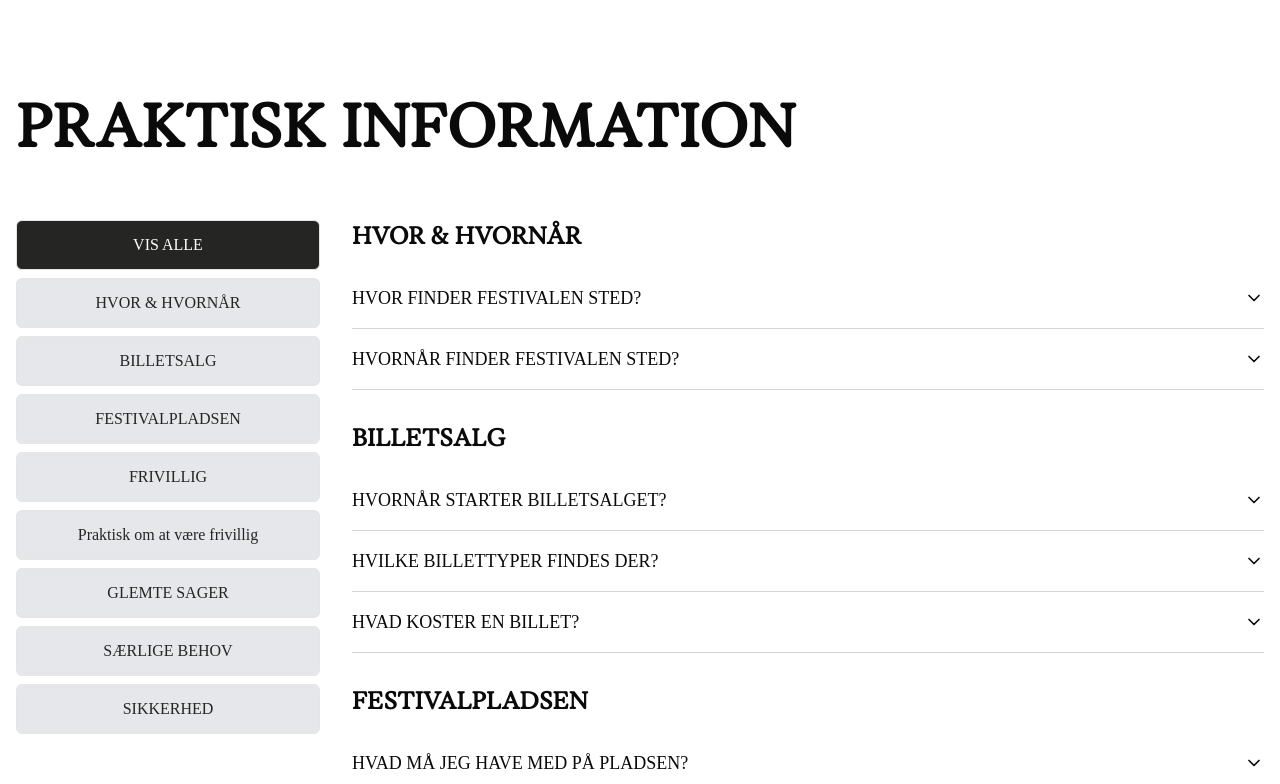
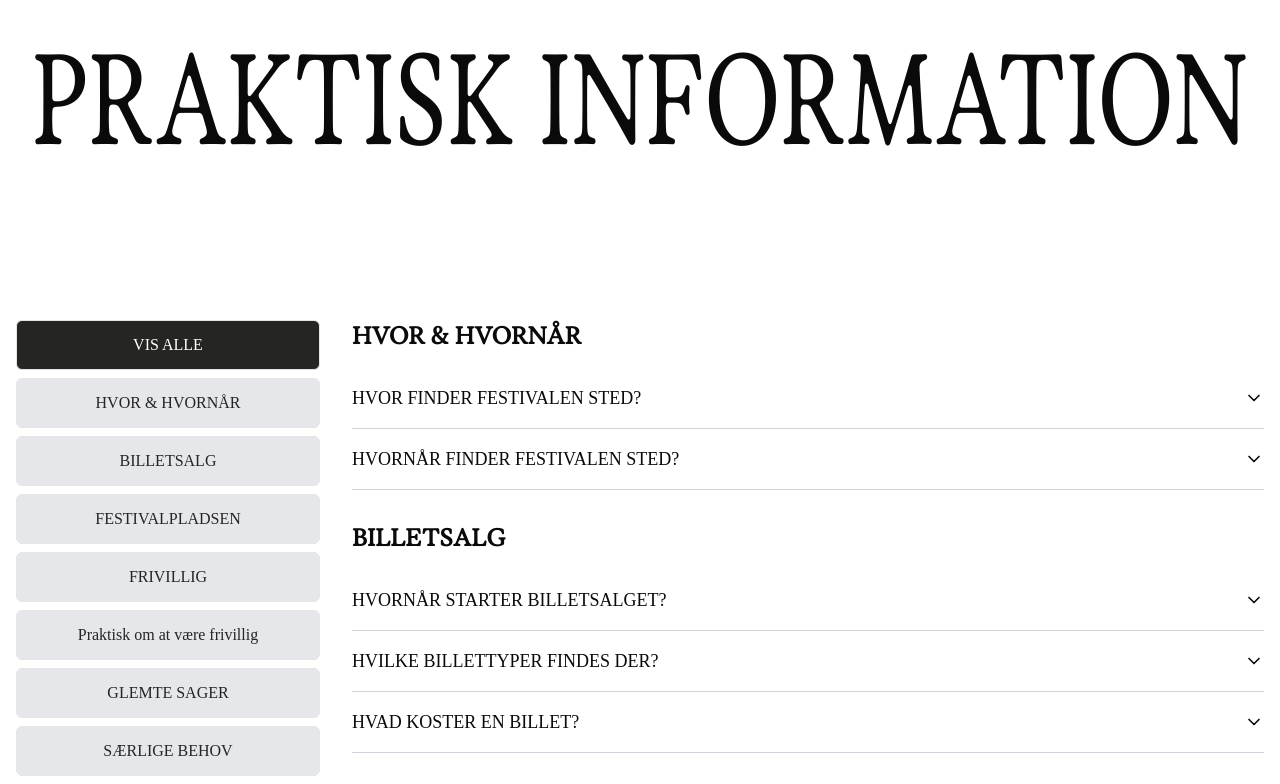
Before and after one commit to axwii/sydforsolenDemo, a Next.js app: page /praktisk in a window 1280 px wide. Shown: the top 784 px of the page. Built offline with nearby package versions, Linux system fonts and the light colour scheme.

Commit message:
Add PageTitle component and integrate it into multiple pages for improved title display

```diff
--- /dev/null
+++ b/src/app/components/PageTitle.tsx
@@ -0,0 +1,24 @@
+interface PageTitleProps {
+  title: string;
+}
+
+export default function PageTitle({ title }: PageTitleProps) {
+  return (
+    <div className="w-full py-8 md:py-12 text-center">
+      <svg viewBox="0 0 1000 100" className="w-full h-auto max-h-[100px] md:max-h-[150px]" aria-label={title}>
+        <text
+          x="50%"
+          y="50%"
+          dominantBaseline="middle"
+          textAnchor="middle"
+          className="font-exposure uppercase fill-current"
+          style={{ fontSize: '100px' }} // This base size is scaled by the SVG's responsive sizing
+          textLength="950" // Adjusts text to fill 95% of the SVG width
+          lengthAdjust="spacingAndGlyphs"
+        >
+          {title}
+        </text>
+      </svg>
+    </div>
+  );
+}
--- a/src/app/frivillig/page.tsx
+++ b/src/app/frivillig/page.tsx
@@ -1,16 +1,18 @@
 import FaqCategory from '../components/FaqCategory';
 import { faqData } from '../../lib/faqData';
 import Image from 'next/image';
+import PageTitle from '../components/PageTitle';
 
 export default function FrivilligPage() {
   const frivilligFaq = faqData.find(category => category.id === 'praktisk-frivillig');
 
   return (
     <div>
+      <PageTitle title="Frivillig" /> {/* Added PageTitle component */}
       {/* Section 1: Title, intro text, buttons - with container */}
       <div className="container mx-auto px-4 py-8">
         <section className="mb-12">
-          <h1 className="text-4xl font-bold mb-4 font-exposure">FRIVILLIG</h1> {/* Changed H1 text */}
+          <h1 className="text-4xl font-bold mb-4 font-exposure">Bliv frivillig på Syd For Solen</h1> {/* Changed H1 text */}
           <p className="mb-6 text-lg max-w-2xl ">
             Vi glæder os til - sammen med dig – at skabe en helt fantastisk festival i Valbyparken, for såvel publikum, artister, medarbejdere, og selvfølgelig også for dig som frivillig. Udover at være del af et stærkt fællesskab, får du en gratis billet til en af festival-dagene for hver vagt, du tager. Du får også en t-shirt, en drikkedunk og selvfølgelig forplejning under vagten.
           </p>
--- a/src/app/galleri/page.tsx
+++ b/src/app/galleri/page.tsx
@@ -4,6 +4,7 @@ import { useLayoutEffect, useRef } from "react";
 import { gsap } from "gsap";
 import { ScrollTrigger } from "gsap/ScrollTrigger";
 import GalleryImageSection from "../components/GalleryImageSection";
+import PageTitle from "../components/PageTitle"; // Added import
 
 gsap.registerPlugin(ScrollTrigger);
 
@@ -58,6 +59,7 @@ export default function ParallaxScroll() {
 
     return (
         <section className="min-h-screen bg-gradient-to-br from-gray-800 via-white to-gray-800">
+            <PageTitle title="Galleri" /> {/* Added PageTitle component */}
             <div className="min-h-screen py-20">
                 <div className="ml-[10vw]">
                     <h1 ref={title1} className="m-0 text-[5vw] leading-[5vw] uppercase font-exposure">Gallery</h1>
--- a/src/app/musik/page.tsx
+++ b/src/app/musik/page.tsx
@@ -7,8 +7,9 @@ import 'swiper/css/navigation';
 import 'swiper/css/pagination';
 import ArtistPopup from '../components/ArtistPopup';
 import DayProgramSection from '../components/DayProgramSection';
-import type { Artist, DayData } from '../../lib/musicData'; // Updated import path
-import { musicProgram as initialMusicProgram } from '../../lib/musicData'; // Import placeholder data
+import type { Artist, DayData } from '../../lib/musicData';
+import { musicProgram as initialMusicProgram } from '../../lib/musicData';
+import PageTitle from '../components/PageTitle';
 
 export default function Music() {
   const [selectedArtist, setSelectedArtist] = useState<Artist | null>(null);
@@ -38,6 +39,7 @@ export default function Music() {
 
   return (
     <div className="space-y-0 relative">
+      <PageTitle title="Musik" /> {/* Added PageTitle component */}
       {programData.map((dayData: DayData) => (
         <DayProgramSection key={dayData.day} dayData={dayData} onArtistClick={openPopup} />
       ))}
--- a/src/app/partnere/page.tsx
+++ b/src/app/partnere/page.tsx
@@ -1,4 +1,5 @@
 import Image from "next/image";
+import PageTitle from "../components/PageTitle"; // Added import
 
 // Placeholder data for partners - replace with actual data later
 const partners = [
@@ -13,6 +14,7 @@ const partners = [
 export default function Partners() {
   return (
     <div className="container mx-auto px-4 py-16 md:py-24">
+      <PageTitle title="Partnere" /> {/* Added PageTitle component */}
       <h1 className="text-4xl md:text-6xl font-bold mb-12 md:mb-16 font-exposure">
         Vi samarbejder med dem, der gør en forskel
       </h1>
--- a/src/app/praktisk/page.tsx
+++ b/src/app/praktisk/page.tsx
@@ -4,6 +4,7 @@ import { useState } from 'react';
 import { faqData } from '../../lib/faqData';
 import FaqCategory from '../components/FaqCategory';
 import FilterButtons from '../components/FilterButtons';
+import PageTitle from '../components/PageTitle';
 
 export default function PraktiskPage() {
   const [activeFilter, setActiveFilter] = useState<string | null>(null);
@@ -17,10 +18,12 @@ export default function PraktiskPage() {
     : faqData;
 
   return (
+    <div>
+      <PageTitle title="Praktisk Information" />
       <div className="container mx-auto px-4 py-16 md:py-24">
-      <h1 className="text-4xl md:text-6xl font-bold mb-12 md:mb-16 font-exposure text-center md:text-left">
+        {/* <h1 className="text-4xl md:text-6xl font-bold mb-12 md:mb-16 font-exposure text-center md:text-left">
           PRAKTISK INFORMATION
-      </h1>
+          </h1> */}
         <div className="flex flex-col md:flex-row">
           {/* Filter Buttons for Mobile - Placed on top */}
           <div className="w-full md:hidden mb-8"> {/* MODIFIED: Added w-full */}
@@ -37,5 +40,6 @@ export default function PraktiskPage() {
           </div>
         </div>
       </div>
+    </div>
   );
 }
```
Lines whose indentation alone changed are shown as unchanged.
